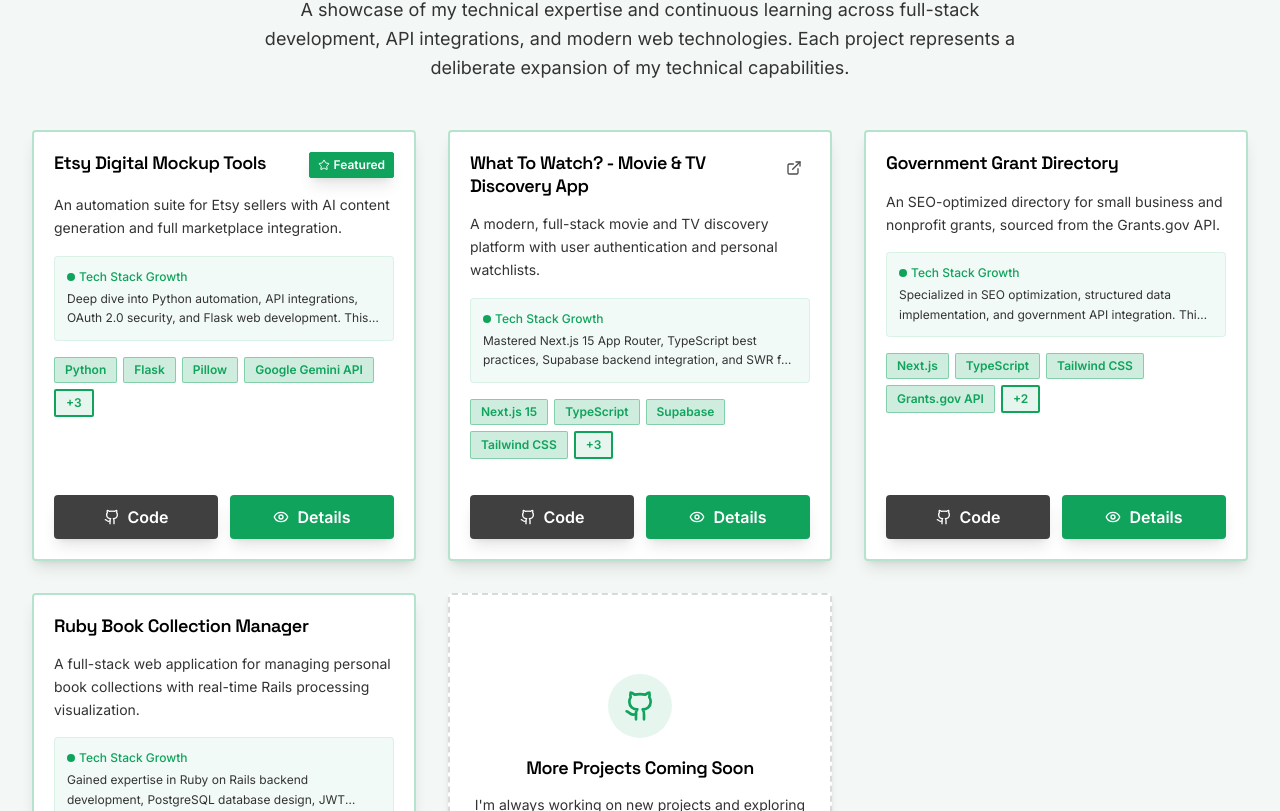
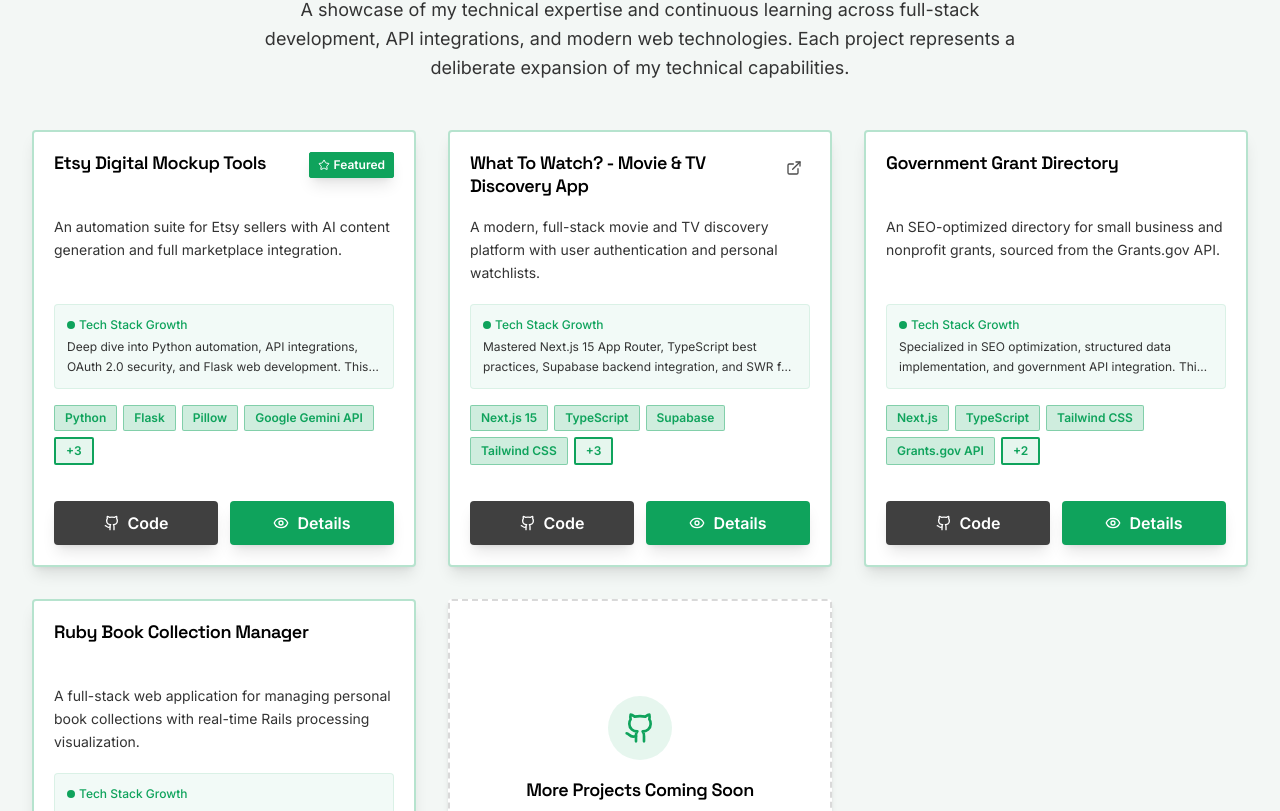
Before and after one commit to devonjhills/portfolio, a Next.js app: page / in a window 1280 px wide. Shown: the part 7089-7900 px from the top of the page. Built offline with nearby package versions, Linux system fonts and the light colour scheme.

Commit message:
feat: Improve ProjectCard layout with fixed heights for better alignment and spacing

```diff
--- a/app/components/sections/projects.tsx
+++ b/app/components/sections/projects.tsx
@@ -194,12 +194,13 @@
     onViewDetails: (project: Project) => void;
   }) => (
     <Card className="bg-card border-2 border-primary/30 shadow-lg hover:shadow-xl transition-shadow group flex h-full flex-col overflow-hidden">
-      <CardContent className="flex-1 p-5">
-        <div className="flex items-start justify-between mb-4">
-          <CardTitle className="text-lg font-semibold leading-tight text-foreground group-hover:text-accent transition-colors">
+      <CardContent className="flex-1 p-5 flex flex-col">
+        {/* Header - Fixed height for alignment */}
+        <div className="flex items-start justify-between mb-4 min-h-[3rem]">
+          <CardTitle className="text-lg font-semibold leading-tight text-foreground group-hover:text-accent transition-colors flex-1">
             {project.title}
           </CardTitle>
-          <div className="flex items-center gap-2 ml-2">
+          <div className="flex items-center gap-2 ml-2 flex-shrink-0">
             {project.featured && (
               <Badge className="bg-accent text-accent-foreground text-xs px-2 py-1 shadow-lg hover:shadow-xl transition-shadow border border-accent">
                 <Star className="mr-1 h-3 w-3" />
@@ -217,22 +218,28 @@
             )}
           </div>
         </div>
-        <CardDescription className="text-sm mb-4 leading-relaxed line-clamp-3 text-muted-foreground">
+
+        {/* Description - Fixed height for alignment */}
+        <CardDescription className="text-sm mb-4 leading-relaxed text-muted-foreground min-h-[4.5rem] flex items-start">
+          <span className="line-clamp-3">
             {project.description}
+          </span>
         </CardDescription>
 
-        {/* Tech Stack Learning Section */}
-        <div className="mb-4 p-3 bg-accent/5 rounded-lg border border-accent/10">
+        {/* Tech Stack Learning Section - Fixed height for alignment */}
+        <div className="mb-4 p-3 bg-accent/5 rounded-lg border border-accent/10 min-h-[4.5rem] flex flex-col">
           <div className="text-xs font-medium text-accent mb-1 flex items-center gap-1">
             <span className="w-2 h-2 bg-accent rounded-full"></span>
             Tech Stack Growth
           </div>
-          <p className="text-xs text-muted-foreground leading-relaxed line-clamp-2">
+          <p className="text-xs text-muted-foreground leading-relaxed line-clamp-2 flex-1">
             {project.techStackLearning}
           </p>
         </div>
 
-        <div className="flex flex-wrap gap-1.5 mb-4">
+        {/* Technologies - Spacer to push footer to bottom */}
+        <div className="flex flex-wrap gap-1.5 mb-4 flex-1">
+          <div className="flex flex-wrap gap-1.5 w-full">
             {project.technologies.slice(0, 4).map((tech) => (
               <Badge key={tech} variant="default" className="text-xs px-2.5 py-1 bg-primary/20 text-primary border border-primary/40 hover:bg-primary/30 transition-colors">
                 {tech}
@@ -244,8 +251,11 @@
               </Badge>
             )}
           </div>
+        </div>
       </CardContent>
-      <CardFooter className="flex gap-3 p-5 pt-0">
+
+      {/* Footer - Always at bottom */}
+      <CardFooter className="flex gap-3 p-5 pt-0 mt-auto">
         <a
           href={project.githubUrl}
           target="_blank"
```
Lines whose indentation alone changed are shown as unchanged.
